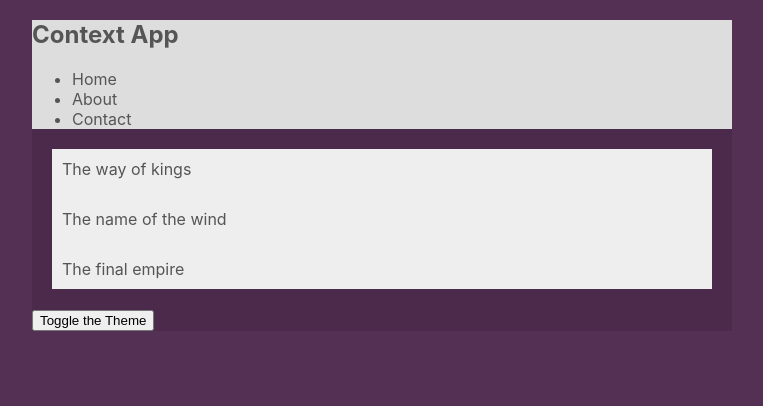
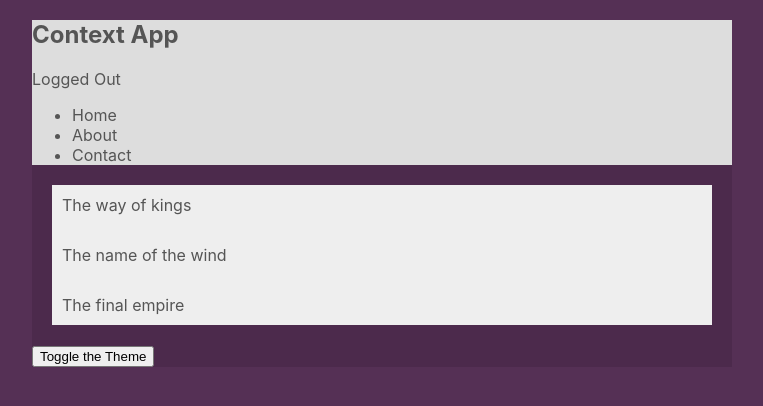
Before and after one commit to abp437/Javascript-Assignments, a React (Create React App) app in the folder react-hooks/: page / in a window 1280 px wide. Shown: the top 406 px of the page, without its empty margins (258-1021 px from the left). Built offline with nearby package versions, Linux system fonts and the light colour scheme; the HTML template or start-up script is replaced by a standard one.

Commit message:
Multiple Context Consumption Done

```diff
--- a/react-hooks/src/components/Navbar.js
+++ b/react-hooks/src/components/Navbar.js
@@ -1,16 +1,22 @@
 import React, { Component } from 'react';
 import { ThemeContext } from '../contexts/ThemeContext';
+import { AuthContext } from '../contexts/AuthContext';
 
 class Navbar extends Component {
   render() {
     return (
-      <ThemeContext.Consumer>{(context) => {
-        const { isLightTheme, light, dark, } = context;
+      <AuthContext.Consumer>{(authContext) => (
+        <ThemeContext.Consumer>{(themeContext) => {
+          const { isLightTheme, light, dark, } = themeContext;
+          const { isAuthenticated, toggleAuth } = authContext;
           const theme = isLightTheme ? light : dark;
           const { ui, syntax } = theme;
           return (
             <nav style={{ background: ui, color: syntax }}>
               <h1>Context App</h1>
+              <div onClick={() => { toggleAuth() }}>
+                {isAuthenticated ? 'Logged In' : 'Logged Out'}
+              </div>
               <ul>
                 <li>Home</li>
                 <li>About</li>
@@ -20,6 +26,7 @@
           );
         }}
         </ThemeContext.Consumer>
+      )}</AuthContext.Consumer>
     );
   }
 }
--- a/react-hooks/src/contexts/AuthContext.js
+++ b/react-hooks/src/contexts/AuthContext.js
@@ -12,7 +12,7 @@
   }
 
   toggleAuth() {
-    const { isAuthenticated } = this;
+    const { isAuthenticated } = this.state;
     this.setState({
       isAuthenticated: !isAuthenticated,
     })
```
Also changed, not shown: react-hooks/notes.txt. Lines whose indentation alone changed are shown as unchanged.
